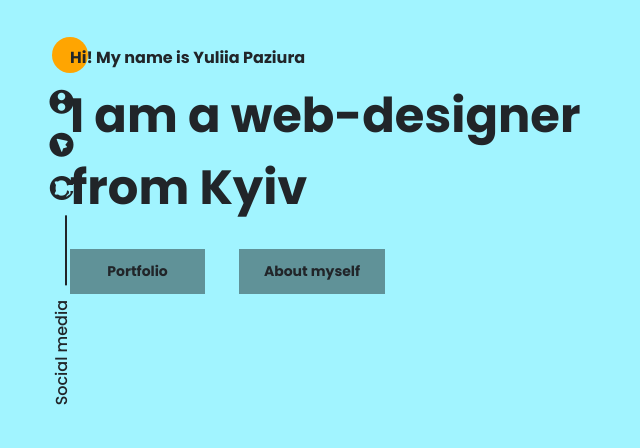
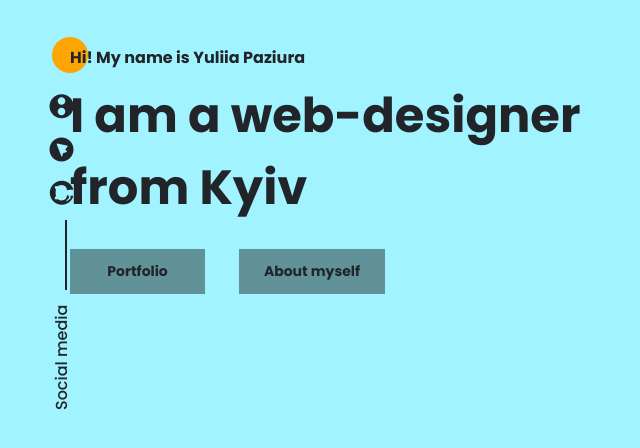
Before and after one commit to yupaziura/html-lessons-website-portfolio, a website: page src/index.html in a window 1280 px wide. Shown: the part 160-608 px from the top of the page, 0-640 px from the left. Drawn offline with nearby package versions, Linux system fonts and the light colour scheme; files that its build step writes are made by us from their sources; files whose address does not match are found by name; a web font is replaced by a local one.

Commit message:
edit social panel

```diff
--- a/src/index.html
+++ b/src/index.html
@@ -16,6 +16,18 @@
 
 <body>
 
+    <aside class="aside">
+        <div class="social">
+            <div class="social__text">Social media</div>
+            <div class="social__icons">
+                <a href="#"><span class="icon-github"></span></a>
+                <a href="#"><span class="icon-telegram"></span></a>
+                <a href="#"><span class="icon-flickr4"></span></a>
+            </div>
+        </div>
+
+    </aside>
+
     <section class="intro">
 
         <div class="intro__burger">
@@ -33,14 +45,6 @@
             </div>
         </div>
 
-        <div class="intro__social">
-            <div class="intro__social-text">Social media</div>
-            <div class="intro__social-icons">
-                <a href="#"><span class="icon-github"></span></a>
-                <a href="#"><span class="icon-telegram"></span></a>
-                <a href="#"><span class="icon-flickr4"></span></a>
-            </div>
-        </div>
     </section>
 
 
--- a/src/sass/blocks/_intro.scss
+++ b/src/sass/blocks/_intro.scss
@@ -58,41 +58,4 @@
         justify-content: space-between;
     }
 
-    &__social {
-        display: flex;
-        transform-origin: 0 0;
-        transform: rotate(-90deg) translateX(-50%);
-        position: absolute;
-        left: 50px;
-        right: auto;
-        top: 50%;
-
-        &-text {
-            margin-right: 15px;
-
-            &::after {
-                content: '';
-                display: inline-block;
-                width: 70px;
-                height: 2px;
-                background-color: $text-color;
-                margin-left: 15px;
-            }
-        }
-
-        a {
-            text-decoration: none;
-        }
-
-        span {
-            font-size: 24px;
-            color: $text-color;
-            text-decoration: none;
-            margin-right: 15px;
-            transition: 0.3s all;
-            &:hover {
-                color: $base-color;
-            }
-        }
-    }
 }
--- /dev/null
+++ b/src/sass/blocks/_social.scss
@@ -0,0 +1,47 @@
+.aside {
+    width: 340px;
+    height: 25px;
+    position: absolute;
+    z-index: 10;
+    left: 50px;
+    right: auto;
+    top: 50%;
+
+
+    .social {
+        display: flex;
+        transform-origin: 0 0;
+        transform: rotate(-90deg) translateX(-50%);
+
+
+        &__text {
+            margin-right: 15px;
+            color: $text-color;
+
+            &::after {
+                content: '';
+                display: inline-block;
+                width: 70px;
+                height: 2px;
+                background-color: $text-color;
+                margin-left: 15px;
+            }
+        }
+
+        a {
+            text-decoration: none;
+        }
+
+        span {
+            font-size: 24px;
+            color: $text-color;
+            text-decoration: none;
+            margin-right: 15px;
+            transition: 0.3s all;
+            &:hover {
+                color: $base-color;
+            }
+        }
+    }
+
+}
--- a/src/sass/style.scss
+++ b/src/sass/style.scss
@@ -8,6 +8,7 @@
 @import './blocks/subheader';
 
 @import './blocks/intro';
+@import './blocks/social';
 
 * {
     font-family: 'Poppins', sans-serif;
```
Also changed, not shown: dist/css/style.min.css, dist/index.html.
